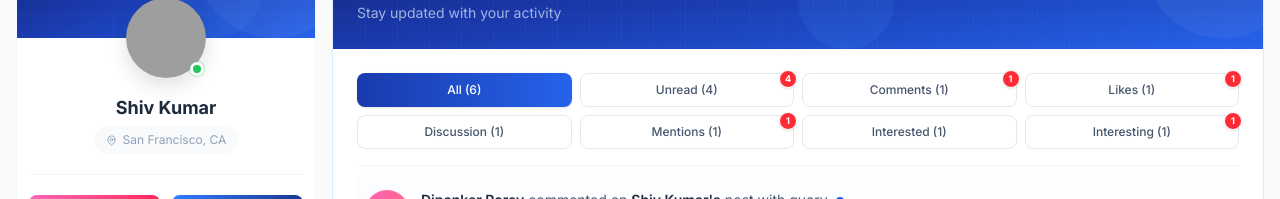
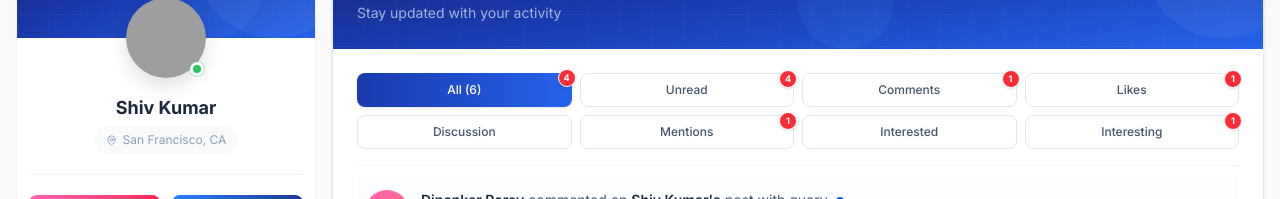
Before and after one commit to Shiv03072002/futurdoom, a React (Vite) app: page /notification in a window 1280 px wide. Shown: the part 171-370 px from the top of the page. Built offline with nearby package versions, Linux system fonts and the light colour scheme; grey boxes are pictures that could not be loaded.

Commit message:
add red unread count badges to all notification filter tabs

```diff
--- a/src/pages/Notification.jsx
+++ b/src/pages/Notification.jsx
@@ -112,26 +112,23 @@ const Notification = () => {
     );
   };
 
-  // Filter tabs configuration
-  const filterTabs = [
-    { id: "all", label: "All", getCount: () => notifications.length },
-    { id: "unread", label: "Unread", getCount: () => unreadCount },
-    { id: "comments", label: "Comments", getCount: () => notifications.filter(n => n.category === "comments").length },
-    { id: "likes", label: "Likes", getCount: () => notifications.filter(n => n.category === "likes").length },
-    { id: "discussion", label: "Discussion", getCount: () => notifications.filter(n => n.category === "discussion").length },
-    { id: "mentions", label: "Mentions", getCount: () => notifications.filter(n => n.category === "mentions").length },
-    { id: "interested", label: "Interested", getCount: () => notifications.filter(n => n.category === "interested").length },
-    { id: "interesting", label: "Interesting", getCount: () => notifications.filter(n => n.category === "interesting").length }
-  ];
-
   const unreadCount = notifications.filter((n) => !n.read).length;
 
-  // Get unread count for each category
-  const getUnreadCount = (category) => {
-    if (category === "all") return unreadCount;
-    if (category === "unread") return 0;
-    return notifications.filter(n => n.category === category && !n.read).length;
-  };
+  // Get counts for each category
+  const commentsUnread = notifications.filter(n => n.category === "comments" && !n.read).length;
+  const likesUnread = notifications.filter(n => n.category === "likes" && !n.read).length;
+  const discussionUnread = notifications.filter(n => n.category === "discussion" && !n.read).length;
+  const mentionsUnread = notifications.filter(n => n.category === "mentions" && !n.read).length;
+  const interestedUnread = notifications.filter(n => n.category === "interested" && !n.read).length;
+  const interestingUnread = notifications.filter(n => n.category === "interesting" && !n.read).length;
+
+  // Total counts
+  const commentsCount = notifications.filter(n => n.category === "comments").length;
+  const likesCount = notifications.filter(n => n.category === "likes").length;
+  const discussionCount = notifications.filter(n => n.category === "discussion").length;
+  const mentionsCount = notifications.filter(n => n.category === "mentions").length;
+  const interestedCount = notifications.filter(n => n.category === "interested").length;
+  const interestingCount = notifications.filter(n => n.category === "interesting").length;
 
   const filteredNotifications = activeFilter === "all"
     ? notifications
@@ -141,46 +138,150 @@ const Notification = () => {
 
   return (
     <div className="min-h-screen flex items-start justify-center ">
-      <div className="bg-white rounded-xl border border-blue-100 w-full overflow-hidden ">
+      <div className="bg-white rounded-xl border border-blue-100 w-full  overflow-hidden shadow-sm">
 
         <NotificationHeader unreadCount={unreadCount} />
 
         <div className="p-4 sm:p-6">
 
-          {/* Filter Tabs - Using map */}
+          {/* Filter Tabs - All with red badges */}
           <div className="grid grid-cols-2 sm:grid-cols-4 gap-2 mb-4">
-            {filterTabs.map((tab) => {
-              const unreadForTab = getUnreadCount(tab.id);
-              const totalCount = tab.getCount();
 
-              return (
+            {/* All Tab */}
             <button
-                  key={tab.id}
-                  onClick={() => setActiveFilter(tab.id)}
+              onClick={() => setActiveFilter("all")}
               className={`py-2 px-1 rounded-lg text-xs font-medium transition-all relative ${
-                    activeFilter === tab.id
+                activeFilter === "all"
                   ? "bg-gradient-to-r from-[#1a3aad] to-[#2563eb] text-white shadow-sm"
                   : "text-slate-600 hover:bg-blue-50 border border-slate-200"
               }`}
             >
-                  {tab.label} {totalCount > 0 && `(${totalCount})`}
-
-                  {/* Red badge for unread */}
-                  {unreadForTab > 0 && activeFilter !== tab.id && tab.id !== "unread" && (
-                    <span className="absolute -top-1 -right-1 min-w-[18px] h-[18px] bg-red-500 text-white text-[9px] font-bold rounded-full flex items-center justify-center border border-white shadow-sm">
-                      {unreadForTab > 9 ? '9+' : unreadForTab}
-                    </span>
-                  )}
-
-                  {/* Special case for unread tab */}
-                  {tab.id === "unread" && unreadCount > 0 && activeFilter !== "unread" && (
+              All ({notifications.length})
+              {unreadCount > 0 && (
                 <span className="absolute -top-1 -right-1 min-w-[18px] h-[18px] bg-red-500 text-white text-[9px] font-bold rounded-full flex items-center justify-center border border-white shadow-sm">
                   {unreadCount > 9 ? '9+' : unreadCount}
                 </span>
               )}
             </button>
-              );
-            })}
+
+            {/* Unread Tab */}
+            <button
+              onClick={() => setActiveFilter("unread")}
+              className={`py-2 px-1 rounded-lg text-xs font-medium transition-all relative ${
+                activeFilter === "unread"
+                  ? "bg-gradient-to-r from-[#1a3aad] to-[#2563eb] text-white shadow-sm"
+                  : "text-slate-600 hover:bg-blue-50 border border-slate-200"
+              }`}
+            >
+              Unread
+              {unreadCount > 0 && (
+                <span className="absolute -top-1 -right-1 min-w-[18px] h-[18px] bg-red-500 text-white text-[9px] font-bold rounded-full flex items-center justify-center border border-white shadow-sm">
+                  {unreadCount > 9 ? '9+' : unreadCount}
+                </span>
+              )}
+            </button>
+
+            {/* Comments Tab */}
+            <button
+              onClick={() => setActiveFilter("comments")}
+              className={`py-2 px-1 rounded-lg text-xs font-medium transition-all relative ${
+                activeFilter === "comments"
+                  ? "bg-gradient-to-r from-[#1a3aad] to-[#2563eb] text-white shadow-sm"
+                  : "text-slate-600 hover:bg-blue-50 border border-slate-200"
+              }`}
+            >
+              Comments
+              {commentsUnread > 0 && (
+                <span className="absolute -top-1 -right-1 min-w-[18px] h-[18px] bg-red-500 text-white text-[9px] font-bold rounded-full flex items-center justify-center border border-white shadow-sm">
+                  {commentsUnread > 9 ? '9+' : commentsUnread}
+                </span>
+              )}
+            </button>
+
+            {/* Likes Tab */}
+            <button
+              onClick={() => setActiveFilter("likes")}
+              className={`py-2 px-1 rounded-lg text-xs font-medium transition-all relative ${
+                activeFilter === "likes"
+                  ? "bg-gradient-to-r from-[#1a3aad] to-[#2563eb] text-white shadow-sm"
+                  : "text-slate-600 hover:bg-blue-50 border border-slate-200"
+              }`}
+            >
+              Likes
+              {likesUnread > 0 && (
+                <span className="absolute -top-1 -right-1 min-w-[18px] h-[18px] bg-red-500 text-white text-[9px] font-bold rounded-full flex items-center justify-center border border-white shadow-sm">
+                  {likesUnread > 9 ? '9+' : likesUnread}
+                </span>
+              )}
+            </button>
+
+            {/* Discussion Tab */}
+            <button
+              onClick={() => setActiveFilter("discussion")}
+              className={`py-2 px-1 rounded-lg text-xs font-medium transition-all relative ${
+                activeFilter === "discussion"
+                  ? "bg-gradient-to-r from-[#1a3aad] to-[#2563eb] text-white shadow-sm"
+                  : "text-slate-600 hover:bg-blue-50 border border-slate-200"
+              }`}
+            >
+              Discussion
+              {discussionUnread > 0 && (
+                <span className="absolute -top-1 -right-1 min-w-[18px] h-[18px] bg-red-500 text-white text-[9px] font-bold rounded-full flex items-center justify-center border border-white shadow-sm">
+                  {discussionUnread > 9 ? '9+' : discussionUnread}
+                </span>
+              )}
+            </button>
+
+            {/* Mentions Tab */}
+            <button
+              onClick={() => setActiveFilter("mentions")}
+              className={`py-2 px-1 rounded-lg text-xs font-medium transition-all relative ${
+                activeFilter === "mentions"
+                  ? "bg-gradient-to-r from-[#1a3aad] to-[#2563eb] text-white shadow-sm"
+                  : "text-slate-600 hover:bg-blue-50 border border-slate-200"
+              }`}
+            >
+              Mentions
+              {mentionsUnread > 0 && (
+                <span className="absolute -top-1 -right-1 min-w-[18px] h-[18px] bg-red-500 text-white text-[9px] font-bold rounded-full flex items-center justify-center border border-white shadow-sm">
+                  {mentionsUnread > 9 ? '9+' : mentionsUnread}
+                </span>
+              )}
+            </button>
+
+            {/* Interested Tab */}
+            <button
+              onClick={() => setActiveFilter("interested")}
+              className={`py-2 px-1 rounded-lg text-xs font-medium transition-all relative ${
+                activeFilter === "interested"
+                  ? "bg-gradient-to-r from-[#1a3aad] to-[#2563eb] text-white shadow-sm"
+                  : "text-slate-600 hover:bg-blue-50 border border-slate-200"
+              }`}
+            >
+              Interested
+              {interestedUnread > 0 && (
+                <span className="absolute -top-1 -right-1 min-w-[18px] h-[18px] bg-red-500 text-white text-[9px] font-bold rounded-full flex items-center justify-center border border-white shadow-sm">
+                  {interestedUnread > 9 ? '9+' : interestedUnread}
+                </span>
+              )}
+            </button>
+
+            {/* Interesting Tab */}
+            <button
+              onClick={() => setActiveFilter("interesting")}
+              className={`py-2 px-1 rounded-lg text-xs font-medium transition-all relative ${
+                activeFilter === "interesting"
+                  ? "bg-gradient-to-r from-[#1a3aad] to-[#2563eb] text-white shadow-sm"
+                  : "text-slate-600 hover:bg-blue-50 border border-slate-200"
+              }`}
+            >
+              Interesting
+              {interestingUnread > 0 && (
+                <span className="absolute -top-1 -right-1 min-w-[18px] h-[18px] bg-red-500 text-white text-[9px] font-bold rounded-full flex items-center justify-center border border-white shadow-sm">
+                  {interestingUnread > 9 ? '9+' : interestingUnread}
+                </span>
+              )}
+            </button>
           </div>
 
           <div className="h-px bg-slate-100 mb-2" />
```
Lines whose indentation alone changed are shown as unchanged.
